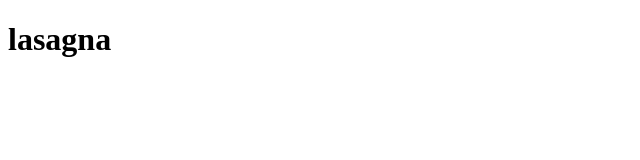
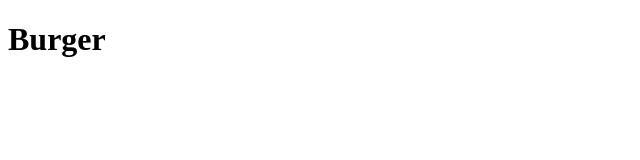
Before and after one commit to glakshya2/odin-recipes, a plain HTML site: page recipes/burger.html in a window 1280 px wide. Shown: the full height of the page, 0-640 px from the left. Drawn offline with Linux system fonts and the light colour scheme.

Commit message:
Change Lasagna to Burger

```diff
--- a/recipes/lasagna.html
+++ b/recipes/burger.html
@@ -4,10 +4,10 @@
         <meta charset="UTF-8">
         <meta http-equiv="X-UA-Compatible" content="IE=edge">
         <meta name="viewport" content="width=device-width, initial-scale=1.0">
-        <title>Lasagna</title>
+        <title>Burger</title>
     </head>
     <body>
-        <h1>lasagna</h1>
+        <h1>Burger</h1>
 
     </body>
 </html>
```
